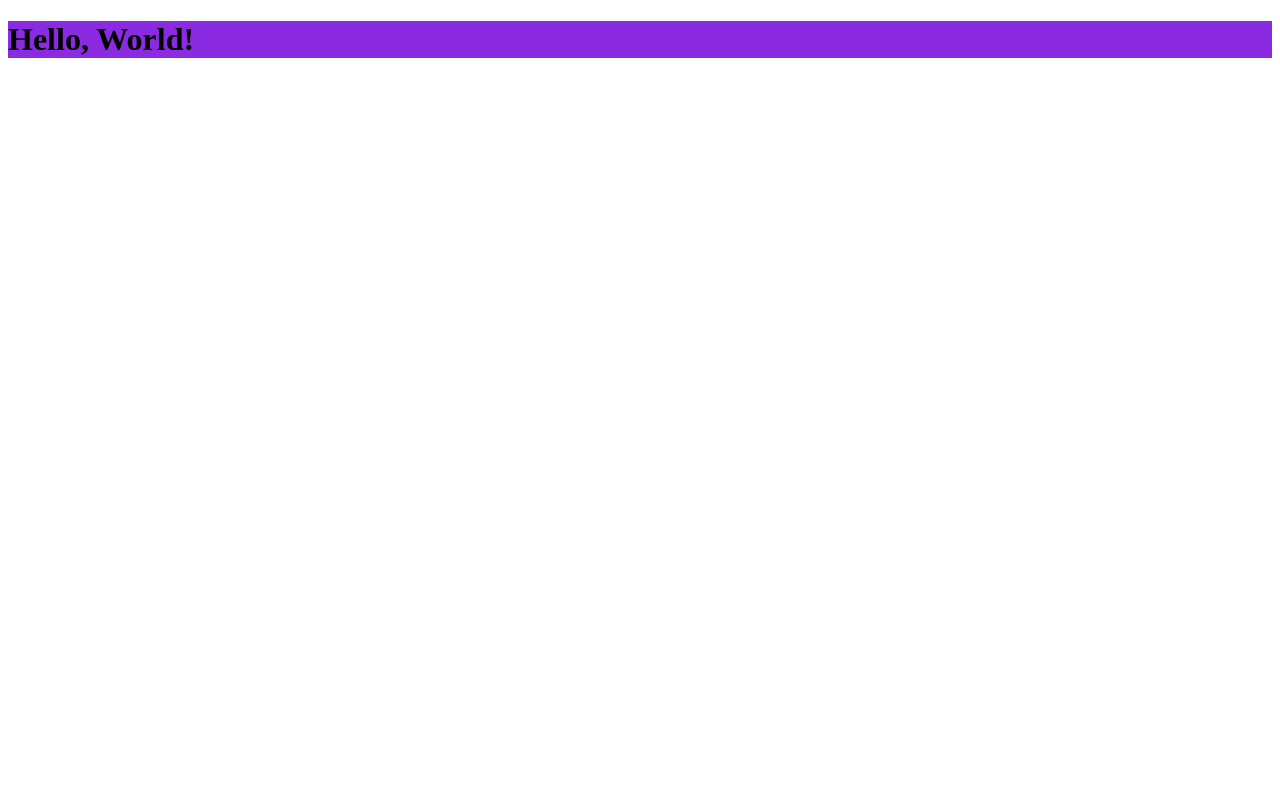
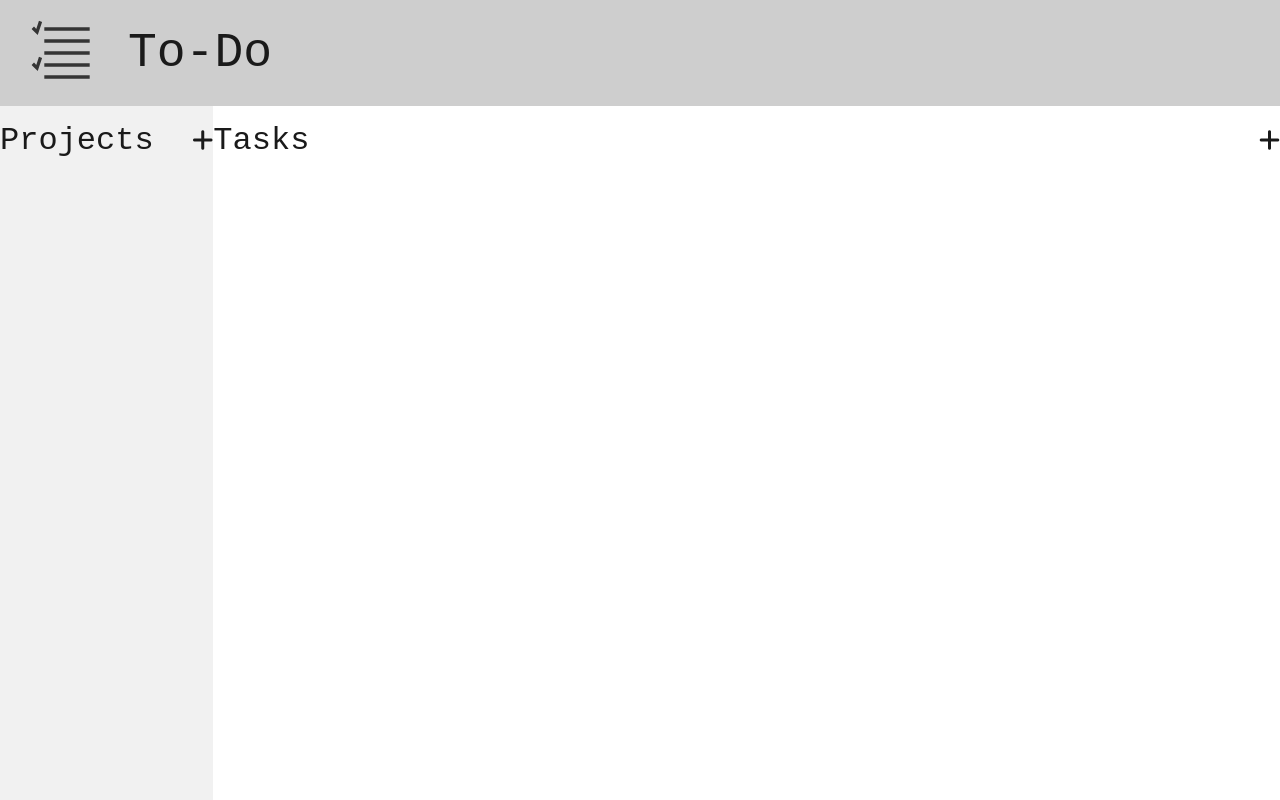
Before and after one commit to DocQuantic/odin-todo, a website built with webpack: page src/template.html in a window 1280 px wide. Built offline with nearby package versions, Linux system fonts and the light colour scheme.

Commit message:
Setup basic layout

```diff
--- a/src/styles.css
+++ b/src/styles.css
@@ -1,3 +1,63 @@
+*{
+    margin: 0;
+    padding: 0;
+    box-sizing: border-box;
+    font: inherit;
+}
+
+:root{
+    --black: rgb(26, 26, 26);
+    --dark-grey: rgb(78, 78, 78);
+    --medium-grey: rgb(102, 102, 102);
+    --light-grey: rgb(206, 206, 206);
+    --white: rgb(241, 241, 241);
+}
+
+body{
+    font-family:'Courier New', Courier, monospace;
+    font-size: 24px;
+    color: var(--black);
+    height: 100vh;
+    display: grid;
+    grid-template-rows: min-content 1fr;
+}
+
 h1{
-    background-color: blueviolet;
+    font-size: 3rem;
 }
+
+h2{
+    font-size: 2rem;
+}
+
+header{
+    background-color: var(--light-grey);
+    grid-column: 1 / -1;
+    display: flex;
+    justify-content: flex-start;
+    align-items: center;
+    gap: 1rem;
+    padding: 0.3rem 1rem;
+    > img{
+        height: 6rem;
+    }
+}
+
+main{
+    background-color: white;
+    display: grid;
+
+    grid-template-columns: minmax(min-content, 1fr) 5fr;
+    > * {
+        padding-top: 1rem;
+        > .title{
+            display: flex;
+            justify-content: space-between;
+            align-items: center;
+        }
+    }
+}
+
+.sidebar{
+    background-color: var(--white);
+}
--- a/src/template.html
+++ b/src/template.html
@@ -1,10 +1,34 @@
 <!DOCTYPE html>
 <html lang="en">
 <head>
+    <link rel="stylesheet" href="https://cdnjs.cloudflare.com/ajax/libs/font-awesome/6.7.2/css/all.min.css" integrity="sha512-Evv84Mr4kqVGRNSgIGL/F/aIDqQb7xQ2vcrdIwxfjThSH8CSR7PBEakCr51Ck+w+/U6swU2Im1vVX0SVk9ABhg==" crossorigin="anonymous" referrerpolicy="no-referrer" />
     <meta charset="UTF-8">
-    <title>Document</title>
+    <title>Odin - To-Do</title>
 </head>
 <body>
-    <h1>Hello, World!</h1>
+    <header>
+        <img src="./images/checklist.svg" alt="checklist icon">
+        <h1>To-Do</h1>
+    </header>
+    <main>
+        <div class="sidebar">
+            <div class="sidebar title">
+                <h2>Projects</h2>
+                <i id="new-project" class="fa-solid fa-plus"></i>
+            </div>
+            <div class="projects-list">
+
+            </div>
+        </div>
+        <div class="content">
+            <div class="tasks title">
+                <h2>Tasks</h2>
+                <i id="new-project" class="fa-solid fa-plus"></i>
+            </div>
+            <div class="tasks-list">
+
+            </div>
+        </div>
+    </main>
 </body>
 </html>
```
Also changed, not shown: src/images/checklist.svg (added).
